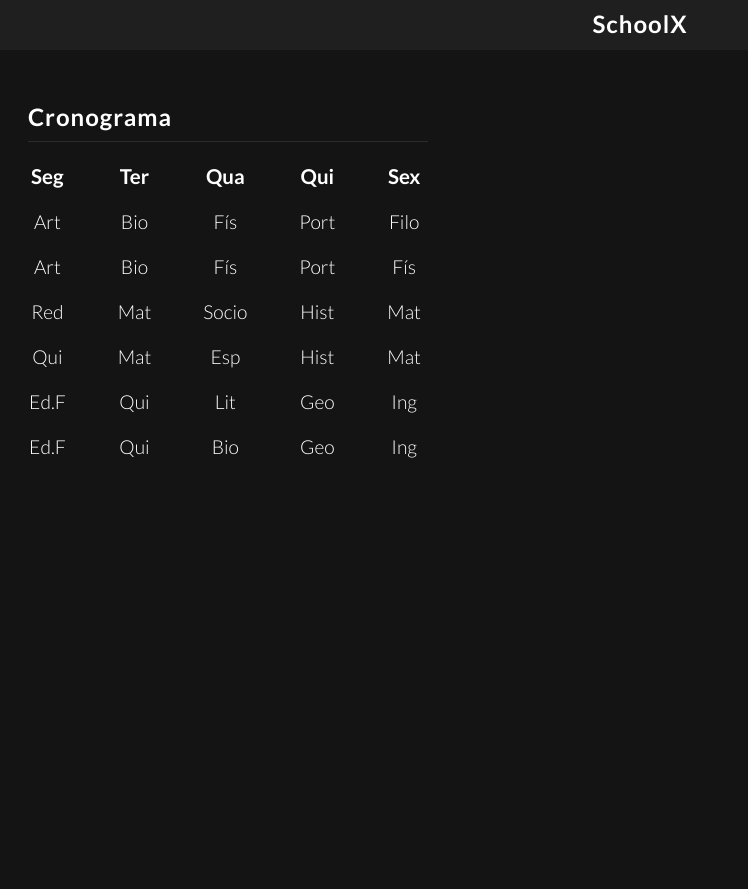
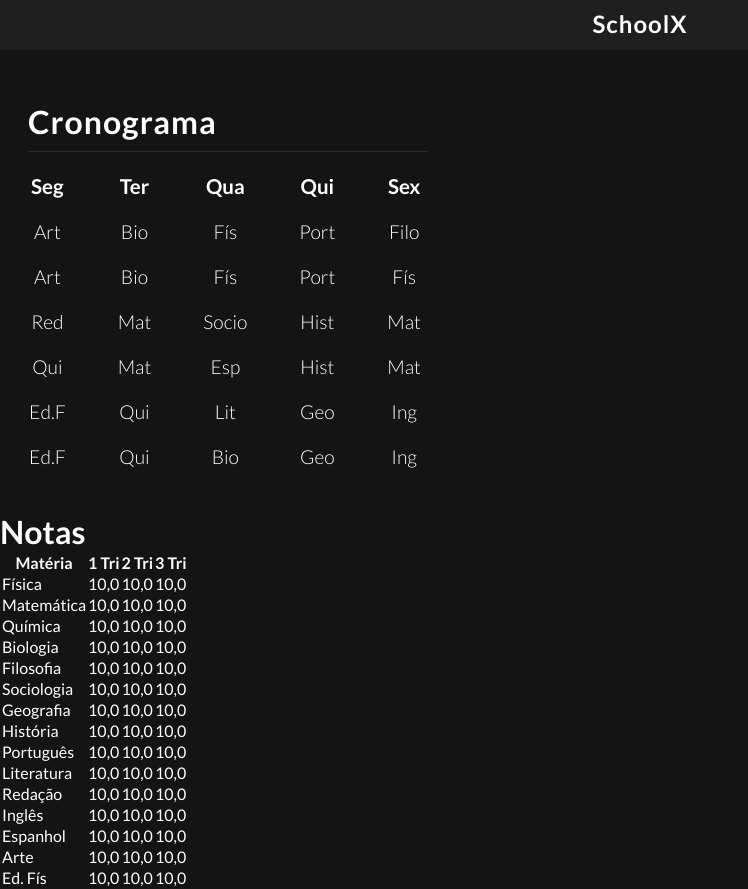
Before and after one commit to mauriciomutte/SchoolX, a website: page index.html in a window 1280 px wide. Shown: the whole page, without its empty margins (0-748 px from the left). Before the commit the page ends 800 px from the top, so only its background shows below. Drawn offline with Linux system fonts and the light colour scheme.

Commit message:
Add grades and section-title in html

```diff
--- a/index.html
+++ b/index.html
@@ -34,12 +34,113 @@
     </div>
   </header>
   <section class="schedule">
-    <h2 class="schedule__title">Cronograma</h2>
+    <h2 class="schedule__title section-title">Cronograma</h2>
     <table class="schedule__table">
       <tbody class="schedule__tbody">
       </tbody>
     </table>
   </section>
+  <section class="grades">
+    <h2 class="grades__title section-title">Notas</h2>
+    <table class="grades__table">
+      <tr>
+        <th class="grades__th">Matéria</th>
+        <th class="grades__th">1 Tri</th>
+        <th class="grades__th">2 Tri</th>
+        <th class="grades__th">3 Tri</th>
+      </tr>
+      <tr>
+        <td class="grades__td">Física</td>
+        <td class="grades__td">10,0</td>
+        <td class="grades__td">10,0</td>
+        <td class="grades__td">10,0</td>
+      </tr>
+      <tr>
+        <td class="grades__td">Matemática</td>
+        <td class="grades__td">10,0</td>
+        <td class="grades__td">10,0</td>
+        <td class="grades__td">10,0</td>
+      </tr>
+      <tr>
+        <td class="grades__td">Química</td>
+        <td class="grades__td">10,0</td>
+        <td class="grades__td">10,0</td>
+        <td class="grades__td">10,0</td>
+      </tr>
+      <tr>
+        <td class="grades__td">Biologia</td>
+        <td class="grades__td">10,0</td>
+        <td class="grades__td">10,0</td>
+        <td class="grades__td">10,0</td>
+      </tr>
+      <tr>
+        <td class="grades__td">Filosofia</td>
+        <td class="grades__td">10,0</td>
+        <td class="grades__td">10,0</td>
+        <td class="grades__td">10,0</td>
+      </tr>
+      <tr>
+        <td class="grades__td">Sociologia</td>
+        <td class="grades__td">10,0</td>
+        <td class="grades__td">10,0</td>
+        <td class="grades__td">10,0</td>
+      </tr>
+      <tr>
+        <td class="grades__td">Geografia</td>
+        <td class="grades__td">10,0</td>
+        <td class="grades__td">10,0</td>
+        <td class="grades__td">10,0</td>
+      </tr>
+      <tr>
+        <td class="grades__td">História</td>
+        <td class="grades__td">10,0</td>
+        <td class="grades__td">10,0</td>
+        <td class="grades__td">10,0</td>
+      </tr>
+      <tr>
+        <td class="grades__td">Português</td>
+        <td class="grades__td">10,0</td>
+        <td class="grades__td">10,0</td>
+        <td class="grades__td">10,0</td>
+      </tr>
+      <tr>
+        <td class="grades__td">Literatura</td>
+        <td class="grades__td">10,0</td>
+        <td class="grades__td">10,0</td>
+        <td class="grades__td">10,0</td>
+      </tr>
+      <tr>
+        <td class="grades__td">Redação</td>
+        <td class="grades__td">10,0</td>
+        <td class="grades__td">10,0</td>
+        <td class="grades__td">10,0</td>
+      </tr>
+      <tr>
+        <td class="grades__td">Inglês</td>
+        <td class="grades__td">10,0</td>
+        <td class="grades__td">10,0</td>
+        <td class="grades__td">10,0</td>
+      </tr>
+      <tr>
+        <td class="grades__td">Espanhol</td>
+        <td class="grades__td">10,0</td>
+        <td class="grades__td">10,0</td>
+        <td class="grades__td">10,0</td>
+      </tr>
+      <tr>
+        <td class="grades__td">Arte</td>
+        <td class="grades__td">10,0</td>
+        <td class="grades__td">10,0</td>
+        <td class="grades__td">10,0</td>
+      </tr>
+      <tr>
+        <td class="grades__td">Ed. Fís</td>
+        <td class="grades__td">10,0</td>
+        <td class="grades__td">10,0</td>
+        <td class="grades__td">10,0</td>
+      </tr>
+    </table>
+  </section>
   <script src="assets/js/main.js"></script>
 </body>
 </html>
```
